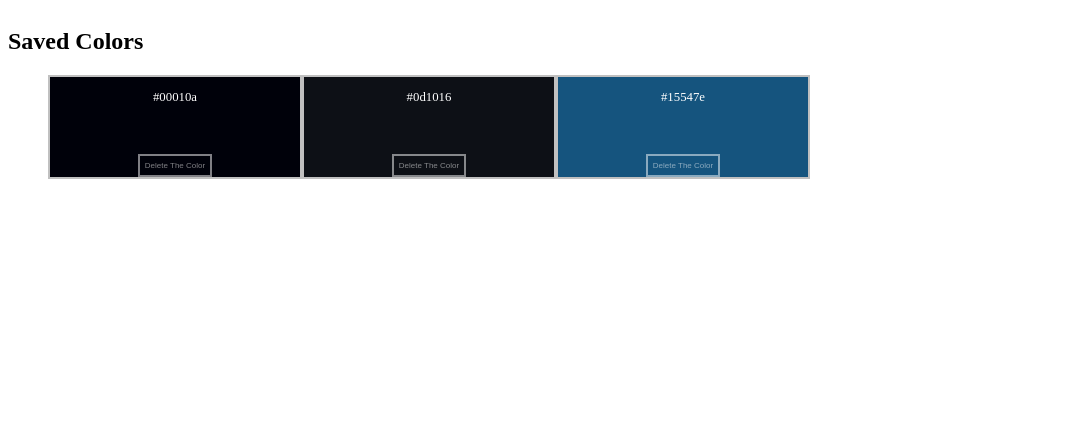
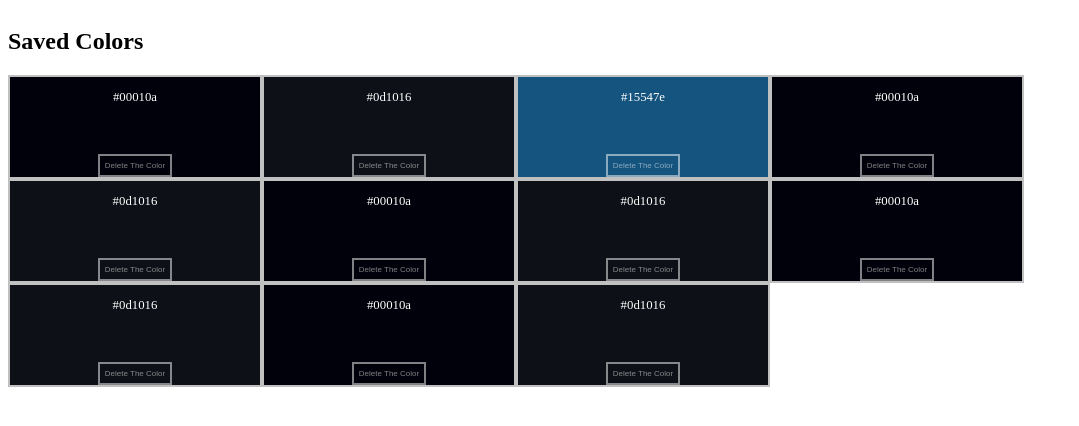
Before and after one commit to nelesu/react__colors-storage_pet-project, a React (Create React App) app: page / in a window 1280 px wide. Shown: the top 426 px of the page, without its empty margins (0-1079 px from the left). Built offline with nearby package versions, Linux system fonts and the light colour scheme.

Commit message:
Smal changes

```diff
--- a/src/App.js
+++ b/src/App.js
@@ -12,13 +12,12 @@ import AddColor from './components/AddColor/add-color.component';
 import isCorrectColorName from './utils/isCorrectColorName';
 
 function App() {
-  const [colorsAndTypes, setColorsAndTypes] = useState([{ type: 'hex', color: "#00010a" }, { type: 'hex', color: "#0d1016" }, { type: 'hex', color: "#15547e" }]);
+  const [colorsAndTypes, setColorsAndTypes] = useState([{ type: 'hex', color: "#00010a" }, { type: 'hex', color: "#0d1016" }, { type: 'hex', color: "#15547e" }, { type: 'hex', color: "#00010a" }, { type: 'hex', color: "#0d1016" }, { type: 'hex', color: "#00010a" }, { type: 'hex', color: "#0d1016" }, { type: 'hex', color: "#00010a" }, { type: 'hex', color: "#0d1016" }, { type: 'hex', color: "#00010a" }, { type: 'hex', color: "#0d1016" },]);
   const handleAddColor = (type, color) => {
     // if (isCorrectColorName(color)) {
     if (type && color) {
       setColorsAndTypes([...colorsAndTypes, { type: type, color: color }]);
     };
-
     // } else {
     // console.log(`Color "${color}" is incorrect`);
     // }
--- a/src/components/Board/module/container.component.js
+++ b/src/components/Board/module/container.component.js
@@ -4,7 +4,8 @@ import blackOrWhite from '../../../utils/blackOrWhite';
 
 const Ul = styled.ul`
   display: flex;
-  flex-wrap: wrap;
+  flex-flow: row wrap;
+  padding: 0;
   &:nth-child(1) {
     margin-left: -40px;
   }
```
Also changed, not shown: todo/todo.md (+1 -4 lines).
